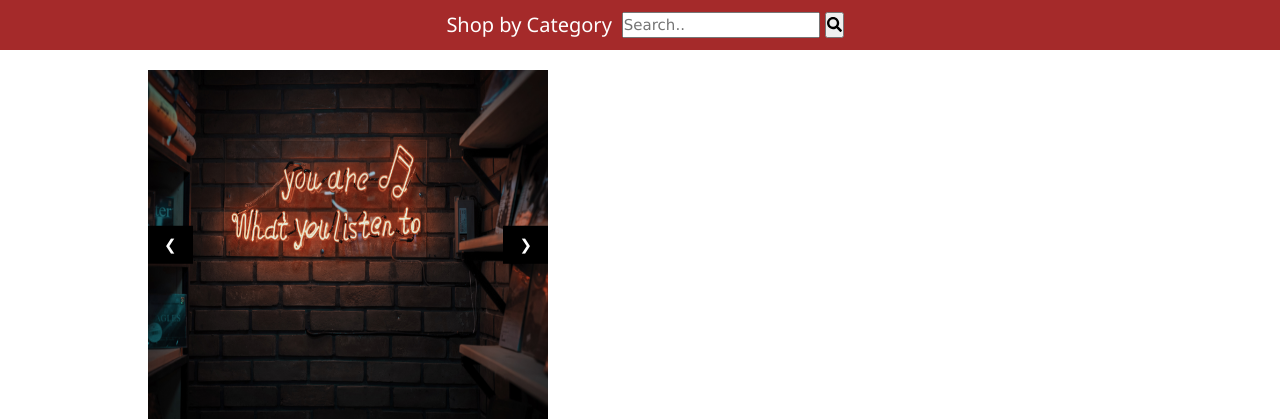
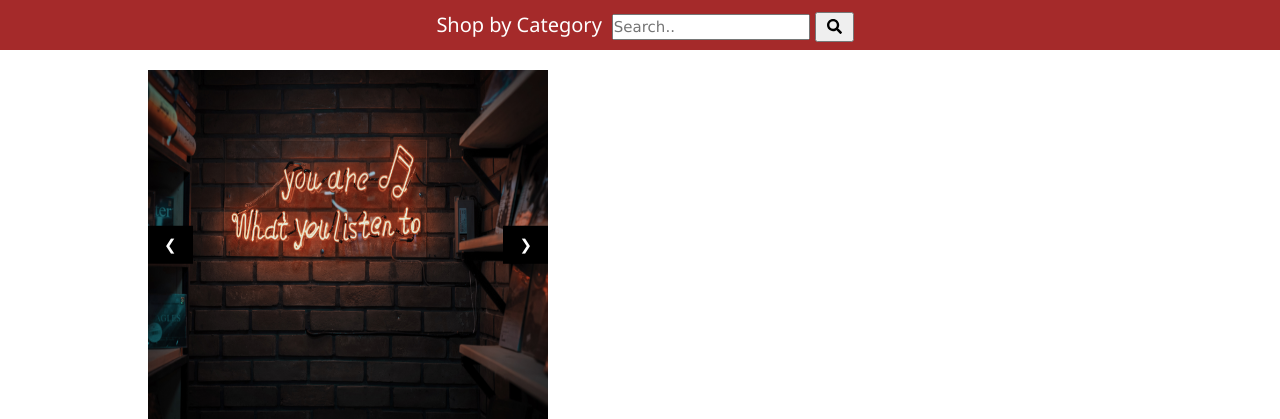
Before and after one commit to Aaron033/porfolio, a PHP site: page /html/music.html in a window 1280 px wide. Shown: the part 49-468 px from the top of the page. Run offline with PHP 8.4, Linux system fonts and the light colour scheme; some libraries are stand-ins or nearby versions.

Commit message:
button fixed

```diff
--- a/css/music.css
+++ b/css/music.css
@@ -38,6 +38,10 @@ background: #3333 ;
 
 .search-bar-div{
 margin-top:12px;
+}
+.search-bar-div button {
+	cursor: pointer;
+	padding: 2px 10px;
 }
 
 
```
